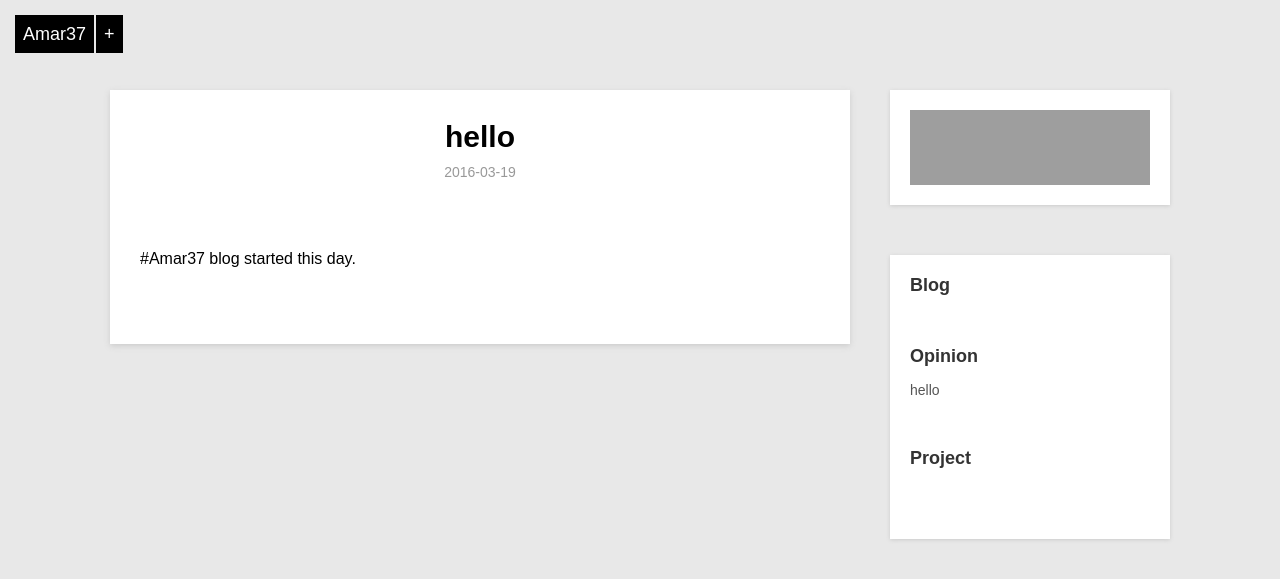
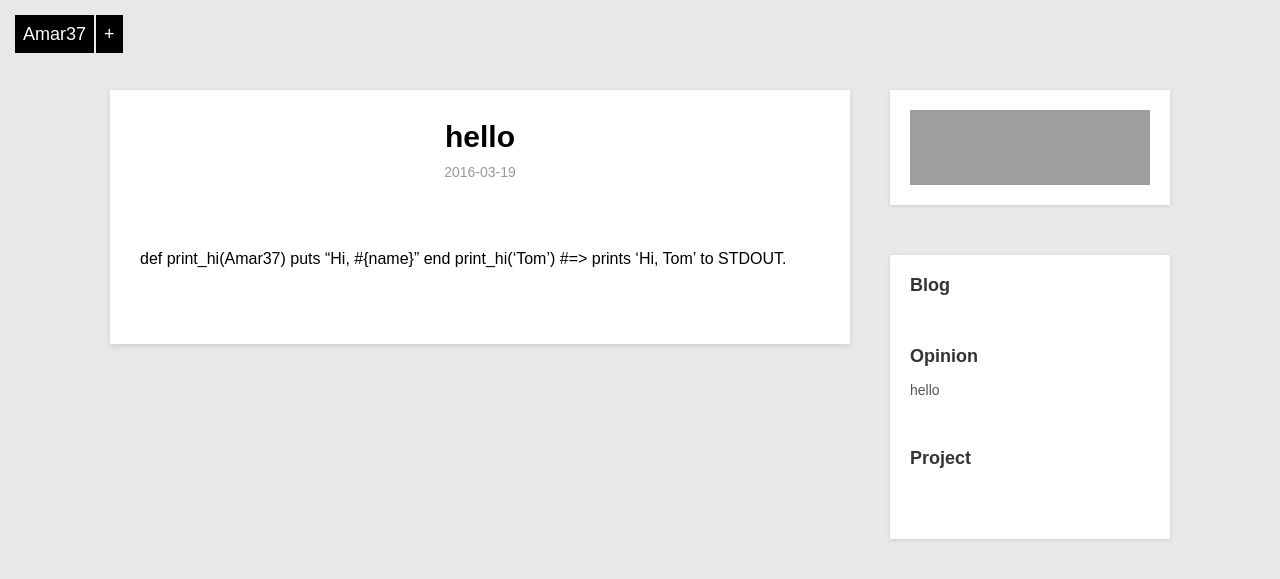
Before and after one commit to amar37/amar37.github.io, a Jekyll site: the page built from _posts/opinion/2016-03-19-about-simplify.md, in a window 1280 px wide. Shown: the top 579 px of the page. Built offline with Jekyll 4.4.1, drawn with Linux system fonts in a browser that asks for light colours; grey boxes are pictures that could not be loaded.

Commit message:
amra
amar

```diff
--- a/_posts/opinion/2016-03-19-about-simplify.md
+++ b/_posts/opinion/2016-03-19-about-simplify.md
@@ -5,8 +5,8 @@ category: opinion
 description: Walking like god..
 ---
 
-#Amar37
-  blog
-    started
-      this
-        day.
+def print_hi(Amar37)
+  puts "Hi, #{name}"
+end
+print_hi('Tom')
+#=> prints 'Hi, Tom' to STDOUT.
```
